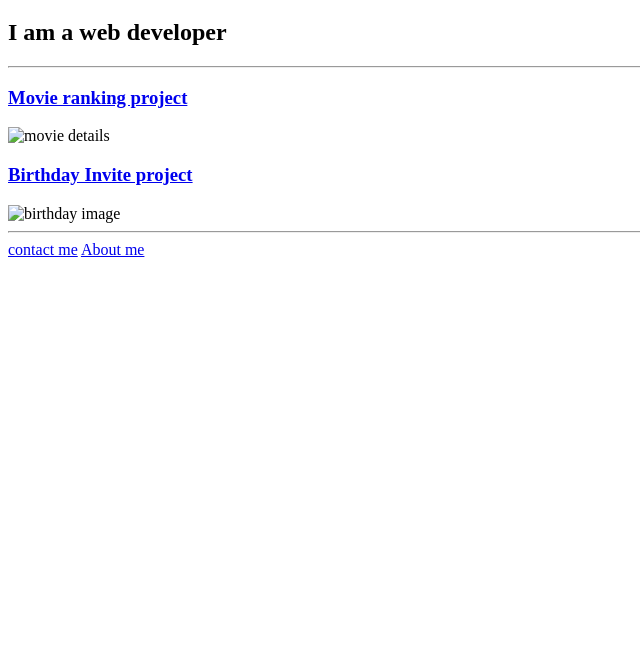
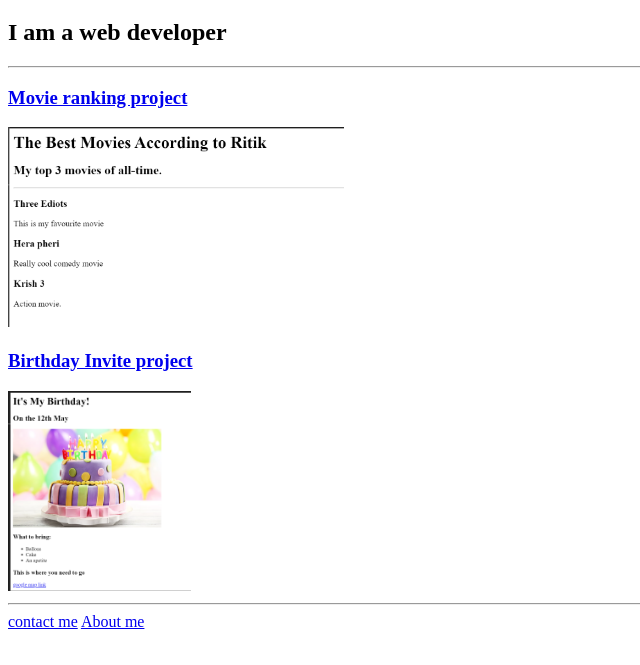
Before and after one commit to coderRitikPro/portfolio, a plain HTML site: page index.html in a window 1280 px wide. Shown: the part 61-726 px from the top of the page, without its empty margins (0-640 px from the left). Drawn offline with Linux system fonts and the light colour scheme.

Commit message:
Update index.html

```diff
--- a/index.html
+++ b/index.html
@@ -12,11 +12,11 @@
     <hr />
 
     <h3><a href ="./movie-ranking.html">Movie ranking project</a></h3>
-    <img src =".images/moviepart.png" alt="movie details" height="200"/>
+    <img src ="./moviepart.png" alt="movie details" height="200"/>
 
 
     <h3><a href ="./birthday-invite.html">Birthday Invite project</a></h3>
-    <img src ="./images/Birth.png" alt="birthday image" height =200/>
+    <img src ="./Birth.png" alt="birthday image" height =200/>
 
 
 
```
